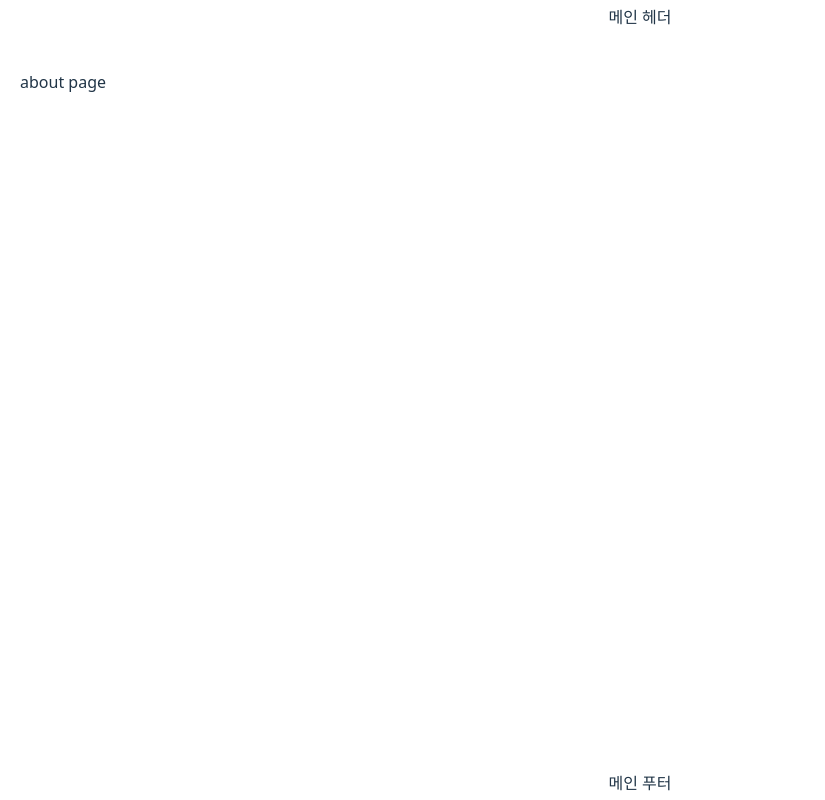
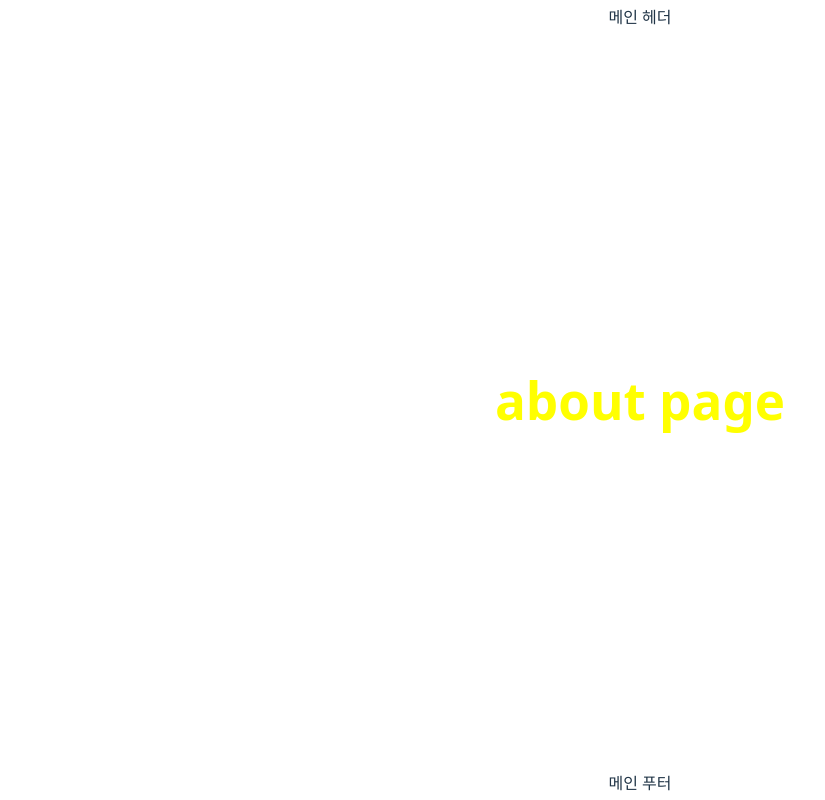
Before and after one commit to anoju/anoju-react, a React (Vite) app: page /about in a window 1280 px wide. Shown: the whole page, without its empty margins (0-825 px from the left). Built offline with nearby package versions, Linux system fonts and the light colour scheme.

Commit message:
css module 설정(2)

```diff
--- a/src/assets/scss/app.scss
+++ b/src/assets/scss/app.scss
@@ -1,3 +1,2 @@
 // _index.scss
 @forward './common/globals';
-@forward './layouts/layouts';
--- a/src/assets/scss/layouts/_layouts.scss
+++ /dev/null
@@ -1,26 +0,0 @@
-.page {
-  display: flex;
-  flex-direction: column;
-  min-height: 100vh;
-  min-height: 100dvh;
-  > header,
-  > footer {
-    flex-shrink: 0;
-    padding: 5px;
-    text-align: center;
-    background-color: rgba(255, 255, 255, 0.15);
-  }
-  > main {
-    height: 100%;
-    flex-grow: 1;
-    padding: 20px;
-    display: flex;
-    flex-direction: column;
-    > div,
-    p,
-    ul,
-    ol {
-      width: 100%;
-    }
-  }
-}
--- /dev/null
+++ b/src/assets/scss/layouts/layouts.module.scss
@@ -0,0 +1,26 @@
+.wrapper {
+  display: flex;
+  flex-direction: column;
+  min-height: 100vh;
+  min-height: 100dvh;
+}
+.header,
+.footer {
+  flex-shrink: 0;
+  padding: 5px;
+  text-align: center;
+  background-color: rgba(255, 255, 255, 0.15);
+}
+.body {
+  height: 100%;
+  flex-grow: 1;
+  padding: 20px;
+  display: flex;
+  flex-direction: column;
+  > div,
+  > p,
+  > ul,
+  > ol {
+    width: 100%;
+  }
+}
--- /dev/null
+++ b/src/assets/scss/pages/about.module.scss
@@ -0,0 +1,14 @@
+.home {
+  text-align: center;
+  display: flex;
+  flex-direction: column;
+  height: 100%;
+  flex-grow: 1;
+  justify-content: center;
+
+  h1 {
+    font-size: 3.2em;
+    line-height: 1.1;
+    color: yellow;
+  }
+}
--- a/src/assets/scss/pages/home.module.scss
+++ b/src/assets/scss/pages/home.module.scss
@@ -5,6 +5,7 @@
   height: 100%;
   flex-grow: 1;
   justify-content: center;
+
   h1 {
     font-size: 3.2em;
     line-height: 1.1;
@@ -15,38 +16,36 @@
     padding: 1.5em;
     will-change: filter;
     transition: filter 300ms;
-  }
-  .logo:hover {
+
+    &:hover {
       filter: drop-shadow(0 0 2em #646cffaa);
     }
-  .logo.react:hover {
+
+    &.react {
+      @media (prefers-reduced-motion: no-preference) {
+        animation: logo-spin infinite 20s linear;
+      }
+
+      &:hover {
         filter: drop-shadow(0 0 2em #61dafbaa);
+      }
+    }
   }
 
   @keyframes logo-spin {
     from {
       transform: rotate(0deg);
     }
+
     to {
       transform: rotate(360deg);
     }
-  }
-
-  @media (prefers-reduced-motion: no-preference) {
-    .logo.react {
-      animation: logo-spin infinite 20s linear;
   }
 }
 
 .card {
   padding: 2em;
 }
-
-  .read-the-docs {
-    color: #888;
-  }
-
-  // main
 
 .btn {
   border-radius: 8px;
@@ -59,17 +58,22 @@
   cursor: pointer;
   transition: border-color 0.25s;
   color: inherit;
+
+  &:hover {
+    border-color: #646cff;
+    color: inherit;
   }
-  .btn:hover {
-    border-color: #646cff;
-  }
-  .btn:focus,
-  .btn:focus-visible {
+
+  &:focus,
+  &:focus-visible {
     outline: 4px auto -webkit-focus-ring-color;
   }
+
   @media (prefers-color-scheme: light) {
-    .btn {
     background-color: #f9f9f9;
   }
 }
+
+.docs {
+  color: #888;
 }
--- a/src/layouts/AuthLayout.tsx
+++ /dev/null
@@ -1,19 +0,0 @@
-// src/layouts/AuthLayout.tsx
-import React, { ReactNode } from 'react';
-
-interface AuthLayoutProps {
-  children: ReactNode;
-}
-
-const AuthLayout: React.FC<AuthLayoutProps> = ({ children }) => {
-  return (
-    <div className="auth-layout">
-      <div className="auth-container">
-        <h1>인증</h1>
-        {children}
-      </div>
-    </div>
-  );
-};
-
-export default AuthLayout;
--- a/src/layouts/MainLayout.tsx
+++ b/src/layouts/MainLayout.tsx
@@ -1,5 +1,6 @@
 // src/layouts/MainLayout.tsx
 import React, { ReactNode } from 'react';
+import styles from '@/assets/scss/layouts/layouts.module.scss';
 
 interface MainLayoutProps {
   children: ReactNode;
@@ -7,10 +8,10 @@ interface MainLayoutProps {
 
 const MainLayout: React.FC<MainLayoutProps> = ({ children }) => {
   return (
-    <div className="page">
-      <header>메인 헤더</header>
-      <main>{children}</main>
-      <footer>메인 푸터</footer>
+    <div className={styles.wrapper}>
+      <header className={styles.header}>메인 헤더</header>
+      <main className={styles.body}>{children}</main>
+      <footer className={styles.footer}>메인 푸터</footer>
     </div>
   );
 };
--- /dev/null
+++ b/src/layouts/emptyLayout.tsx
@@ -0,0 +1,12 @@
+// src/layouts/emptyLayout.tsx
+import React, { ReactNode } from 'react';
+
+interface emptyLayoutProps {
+  children: ReactNode;
+}
+
+const emptyLayout: React.FC<emptyLayoutProps> = ({ children }) => {
+  return <>{children}</>;
+};
+
+export default emptyLayout;
--- a/src/pages/about.tsx
+++ b/src/pages/about.tsx
@@ -1,8 +1,10 @@
+import styles from '@/assets/scss/pages/about.module.scss';
+
 function About() {
   return (
-    <>
-      <p>about page</p>
-    </>
+    <div className={styles.home}>
+      <h1>about page</h1>
+    </div>
   );
 }
 
--- a/src/pages/index.tsx
+++ b/src/pages/index.tsx
@@ -35,7 +35,7 @@ function Home() {
         </p>
         <Button to="/about">go to about</Button>
       </div>
-      <p className={styles['read-the-docs']}>
+      <p className={styles.docs}>
         Click on the Vite and React logos to learn more
       </p>
     </div>
--- a/src/router/index.tsx
+++ b/src/router/index.tsx
@@ -1,7 +1,7 @@
 // src/router/index.tsx
 import { createBrowserRouter, RouteObject } from 'react-router-dom';
 import MainLayout from '../layouts/MainLayout';
-import AuthLayout from '../layouts/AuthLayout';
+import emptyLayout from '../layouts/emptyLayout';
 import React from 'react';
 import { PageModule } from './types'; // PageModule 타입을 가져옵니다.
 
@@ -19,7 +19,7 @@ console.log('Available pages:', Object.keys(pages));
 
 // 레이아웃 매핑 (인덱스 시그니처 추가)
 const layoutMap: Record<string, React.FC<LayoutProps>> = {
-  auth: AuthLayout,
+  empty: emptyLayout, // 빈 레이아웃
   '': MainLayout, // 기본 레이아웃
 };
 
```
Also changed, not shown: 1 other file (tests, documents, lock files or other folders). Lines whose indentation alone changed are shown as unchanged.
